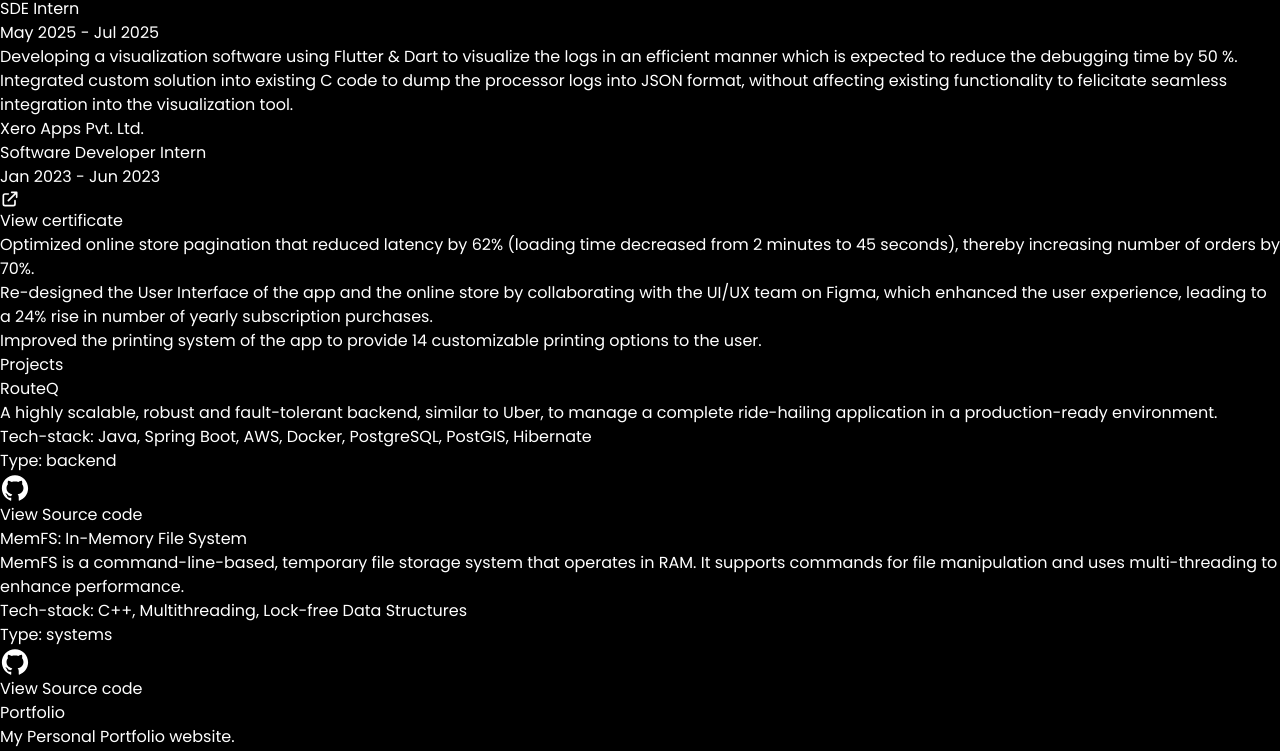
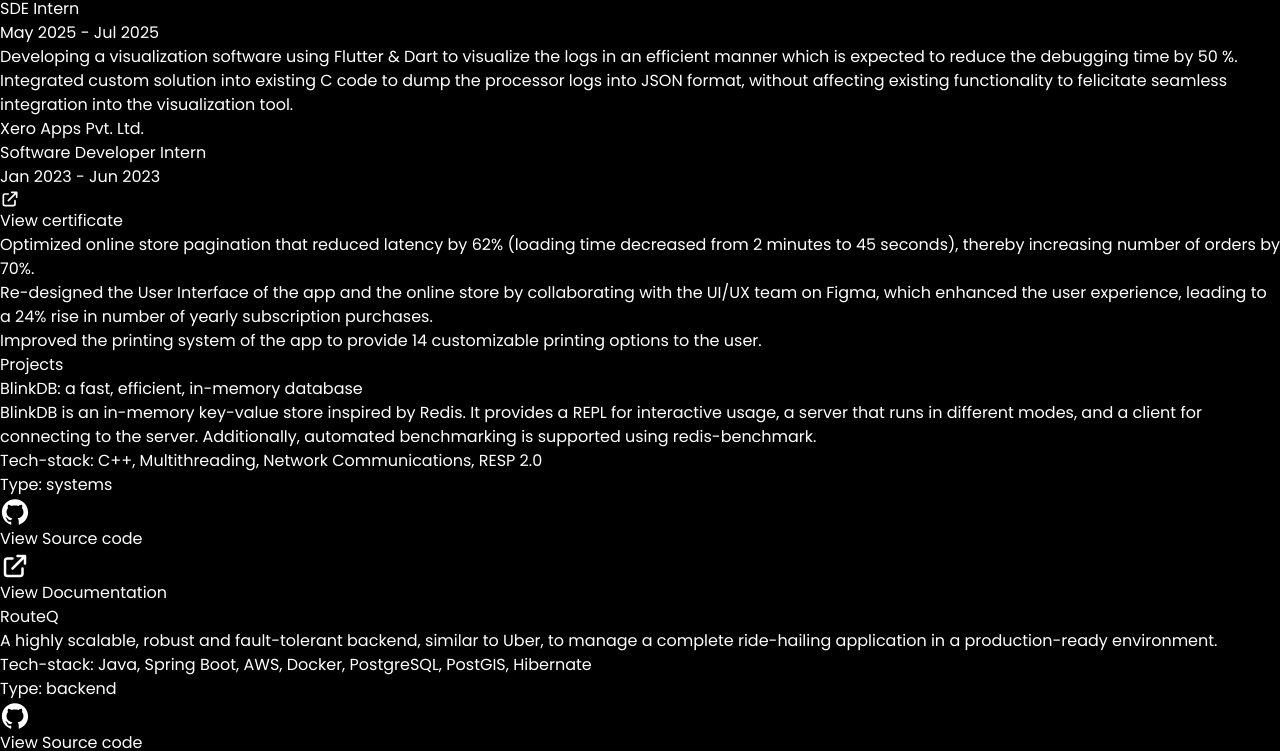
Before and after one commit to theVatsal3802/Portfolio-V2, a React (Vite) app: page / in a window 1280 px wide. Shown: the part 2257-3008 px from the top of the page. Built offline with nearby package versions, Linux system fonts and the light colour scheme.

Commit message:
Updated college data, skills and project section

```diff
--- a/src/data.js
+++ b/src/data.js
@@ -90,7 +90,7 @@
     education: [
         {
             college: "IIT Kharagpur",
-            score: "CGPA: 8.38 / 10",
+            score: "CGPA: 8.43 / 10",
             level: "M.Tech in CSE",
             duration: "Jul 2024 - Jun 2026",
         },
@@ -147,6 +147,15 @@
     ],
 
     projects: [
+        {
+            title: "BlinkDB: a fast, efficient, in-memory database",
+            desc: "BlinkDB is an in-memory key-value store inspired by Redis. It provides a REPL for interactive usage, a server that runs in different modes, and a client for connecting to the server. Additionally, automated benchmarking is supported using redis-benchmark.",
+            stack: "C++, Multithreading, Network Communications, RESP 2.0",
+            git: "https://github.com/theVatsal3802/BlinkDB",
+            link: "https://thevatsal3802.github.io/BlinkDB/",
+            type: "systems",
+            isDocumentation: true,
+        },
         {
             title: "RouteQ",
             desc: "A highly scalable, robust and fault-tolerant backend, similar to Uber, to manage a complete ride-hailing application in a production-ready environment.",
@@ -299,6 +308,10 @@
                     name: "Python",
                     link: "https://img.icons8.com/color/48/python--v1.png",
                 },
+                {
+                    name: "Go",
+                    link: "https://img.icons8.com/cute-clipart/48/go-logo.png",
+                },
             ],
         },
         databases: {
--- a/src/pages/Projects.jsx
+++ b/src/pages/Projects.jsx
@@ -105,7 +105,9 @@
                     <span className="mr-2">
                       <HiOutlineExternalLink size={30} />
                     </span>
-                    {" View Project"}
+                    {project.isDocumentation
+                      ? " View Documentation"
+                      : " View Project"}
                   </ElevatedButton>
                 </>
               )}
```
Also changed, not shown: src/Notes.txt (deleted).
